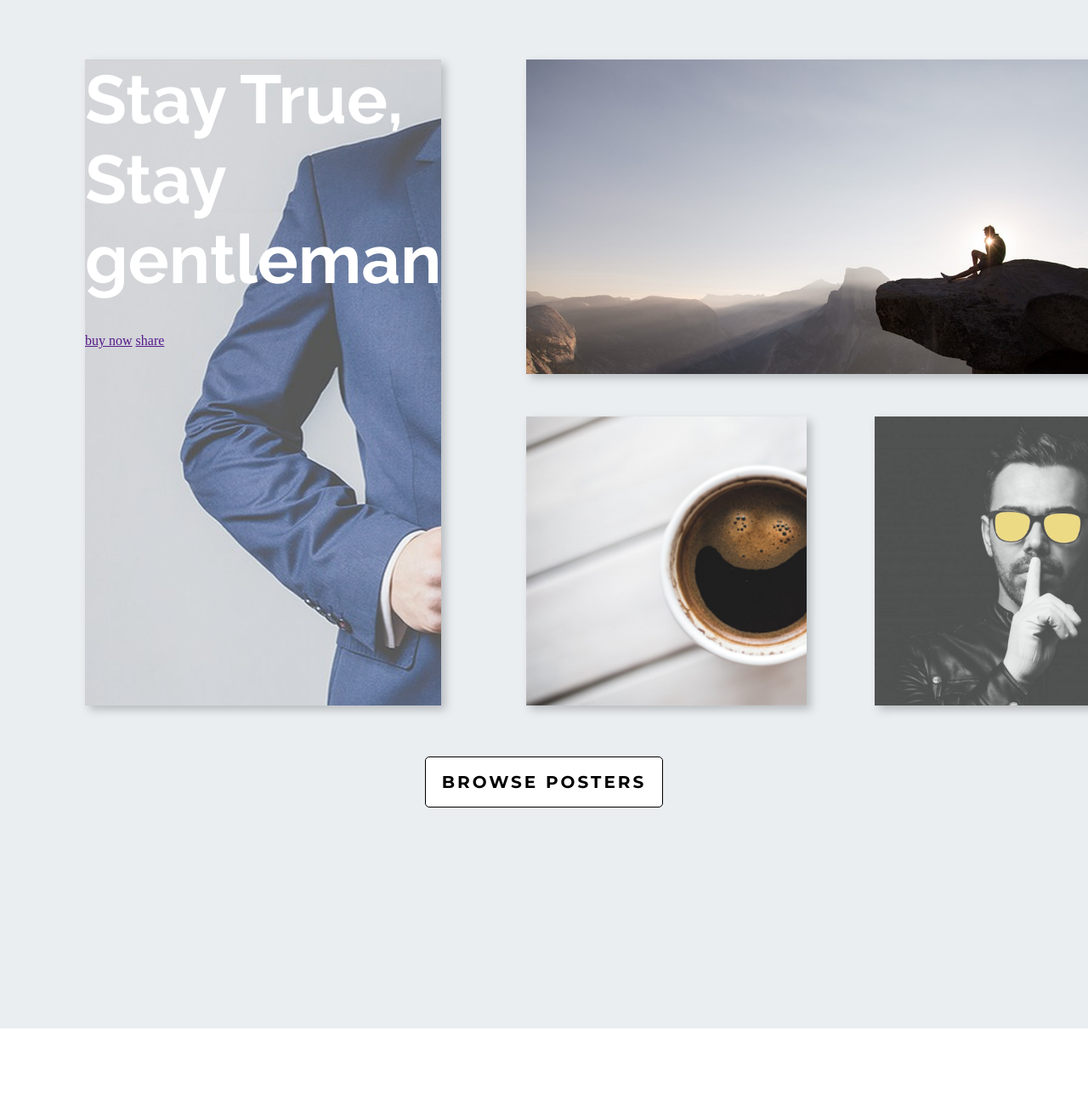
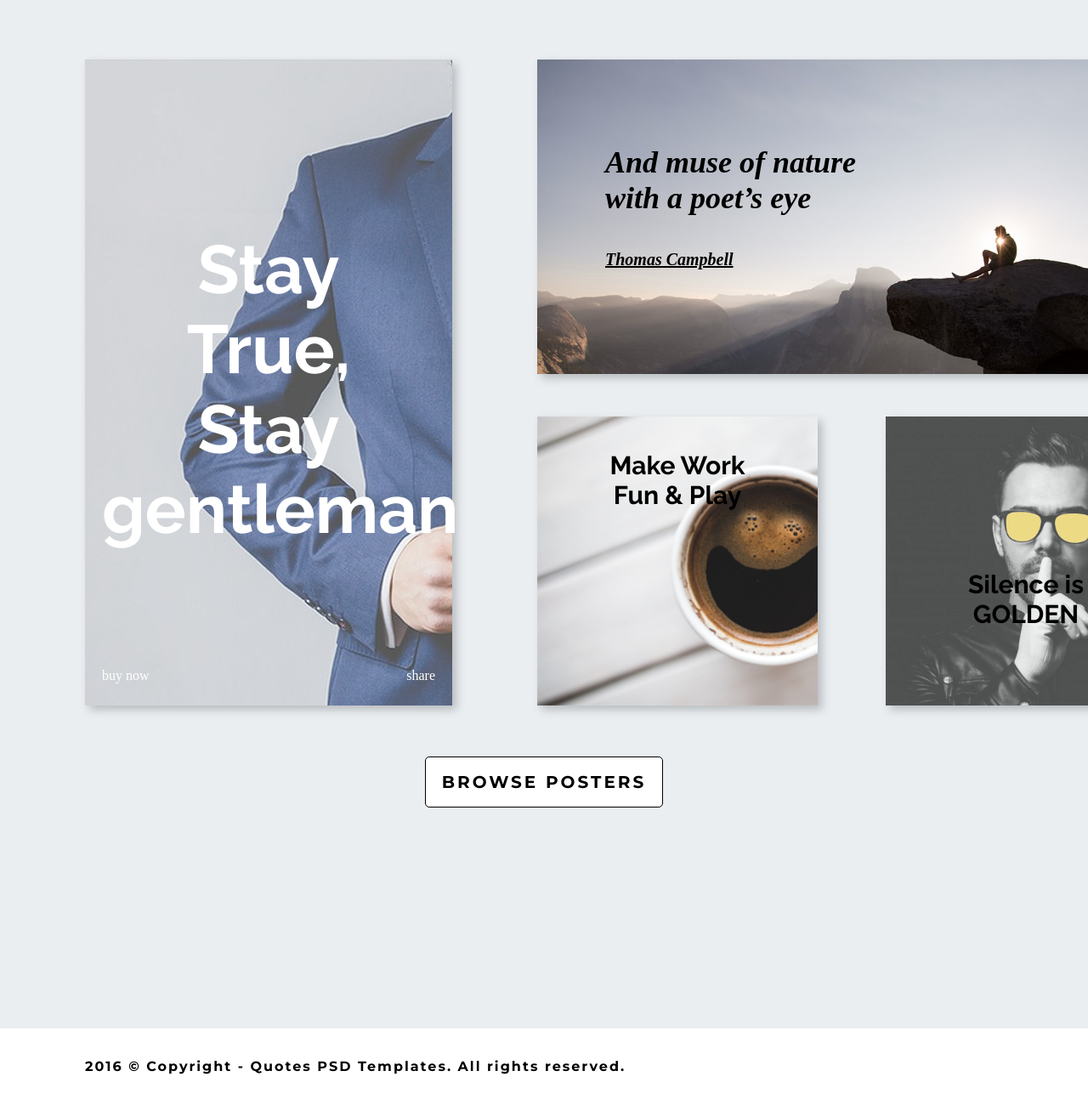
Before and after one commit to Pumovka/landingpage, a plain HTML site: page landing/index.html in a window 1280 px wide. Shown: the part 4489-5789 px from the top of the page at 85% size. Before the commit the page ends 5699 px from the top, so only its background shows below. Drawn offline with Linux system fonts and the light colour scheme.

Commit message:
Add files via upload

```diff
--- a/landing/index.html
+++ b/landing/index.html
@@ -121,20 +121,30 @@
             <div class="line"></div>
             <div class="posters">
                 <div class="poster1">
-                    <h2>Stay
-                        True,
-                        Stay
+                    <h2>Stay <br>
+                        True,<br>
+                        Stay<br>
                         gentleman</h2>
-                    <div>
+                    <div class="poster_link">
                         <a href="">buy now</a>
                         <a href="">share</a>
                     </div>
                 </div>
                 <div class="column_posters">
-                    <div class="poster2"></div>
+                    <div class="poster2">
+                        <h2>And muse of nature
+                            with a poet’s eye</h2>
+                    <a href="">Thomas Campbell</a>
+                        </div>
                     <div class="row_posters">
-                        <div class="poster3"></div>
-                        <div class="poster4"></div>
+                        <div class="poster3">
+                            <h2>Make Work <br>
+                                Fun & Play</h2>
+                        </div>
+                        <div class="poster4">
+                            <h2>Silence is <br>
+                                GOLDEN</h2>
+                        </div>
                     </div>
                 </div>
             </div>
@@ -143,6 +153,13 @@
             </div>
 
         </div>
+        <aside></aside>
+        <footer>
+            <p>2016 © Copyright - Quotes PSD Templates. All rights reserved.</p>
+        <div class="link_ico">
+
+        </div>
+        </footer>
     </div>
 </body>
 
--- a/landing/style/style.css
+++ b/landing/style/style.css
@@ -271,7 +271,10 @@ button {
     margin-bottom: 140px;
     text-transform: uppercase;
 }
-
+button:hover{
+    background-color: black;
+    color: white;
+}
 /* block_quote */
 .block_quote {
     display: flex;
@@ -329,7 +332,8 @@ button {
 .poster1 {
     box-shadow: 5px 5px 10px #b7bbbe;
     margin-right: 100px;
-    width: 560px;
+    width: 40%;
+    padding: 200px 20px 40px 20px;
     height: 760px;
     background-image: url(../assets/img/poster1.png);
 }
@@ -339,15 +343,43 @@ button {
     color: #ffffff;
     font-weight: bold;
     background-size: cover;
+    text-align: center;
+}
+
+.poster_link {
+    display: flex;
+    justify-content: space-between;
+}
+
+.poster_link a {
+    margin-top: 100px;
+    color: white;
+    text-decoration: none;
 }
 
 .poster2 {
     box-shadow: 5px 5px 10px #b7bbbe;
-    width: 740px;
+    padding: 100px 80px;
     height: 370px;
     margin-bottom: 50px;
     background-size: cover;
     background-image: url(../assets/img/poster2.png);
+}
+
+.poster2 h2 {
+    font-family: 'Times New Roman', Times, serif;
+    width: 300px;
+    font-size: 36px;
+    color: #000000;
+    font-weight: bold;
+    font-style: italic;
+}
+
+.poster2 a {
+    font-size: 20px;
+    color: #000000;
+    font-weight: bold;
+    font-style: italic;
 }
 
 .poster3 {
@@ -359,12 +391,28 @@ button {
     background-image: url(../assets/img/poster3.png);
 }
 
+.poster3 h2 {
+    font-size: 30px;
+    color: #000000;
+    font-weight: 700;
+    padding-top: 40px;
+    text-align: center;
+}
+
 .poster4 {
     box-shadow: 5px 5px 10px #b7bbbe;
     width: 330px;
     height: 340px;
     background-size: cover;
     background-image: url(../assets/img/poster4.png);
+}
+
+.poster4 h2 {
+    font-size: 30px;
+    color: #000000;
+    font-weight: 700;
+    padding-top: 180px;
+    text-align: center;
 }
 
 .poster1:hover,
@@ -374,3 +422,21 @@ button {
     box-shadow: 5px 5px 10px #4e4f50;
     transition: .5s;
 }
+
+/* footer */
+footer {
+    display: flex;
+    justify-content: space-between;
+    align-items: center;
+    height: 90px;
+    padding: 0 100px;
+}
+
+footer p{
+    font-size: 16px;
+    letter-spacing: 2px;
+    line-height: 34px;
+    color: #000000;
+    font-weight: 300;
+    font-family: "Montserrat";
+}
```
